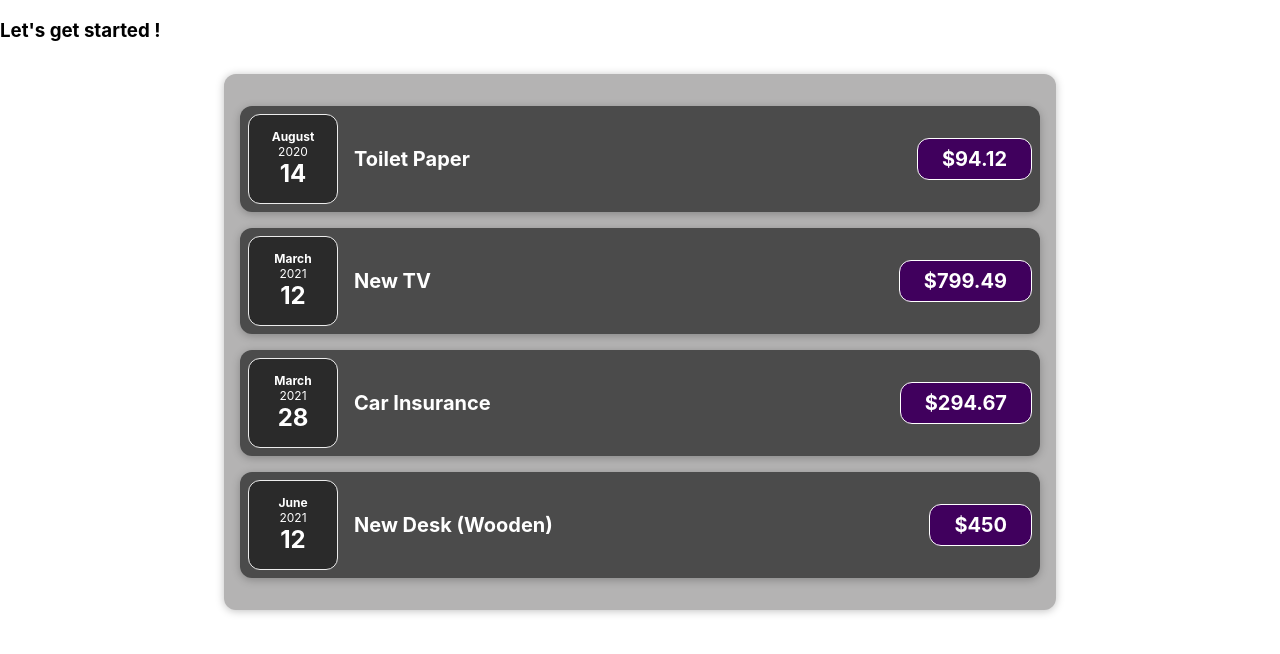
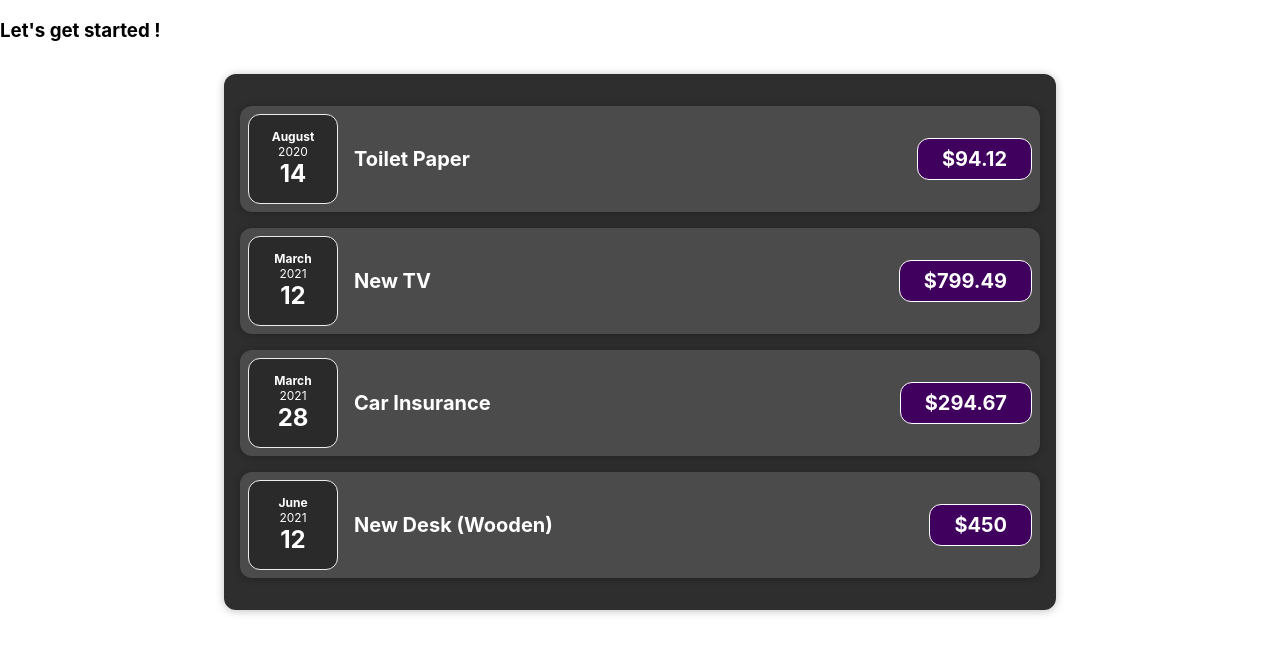
Before and after one commit to duongquang18it3/React-JS-incl-Hooks-React-Router-Redux-, a React (Create React App) app in the folder 03 React basic and working with components/my-react-app/: page / in a window 1280 px wide. Shown: the top 654 px of the page. Built offline with nearby package versions, Linux system fonts and the light colour scheme.

Commit message:
the-concept-of-composition

```diff
--- /dev/null
+++ b/03 React basic and working with components/my-react-app/src/components/Card.css
@@ -0,0 +1,4 @@
+.card {
+  border-radius: 12px;
+  box-shadow: 0 1px 8px rgba(0, 0, 0, 0.25);
+}
--- /dev/null
+++ b/03 React basic and working with components/my-react-app/src/components/Card.js
@@ -0,0 +1,7 @@
+import "./Card.css";
+
+function Card(props) {
+    const classes = 'card '+ props.className
+  return <div className={classes}>{props.children}</div>;
+}
+export default Card;
--- a/03 React basic and working with components/my-react-app/src/components/ExpenseItem.css
+++ b/03 React basic and working with components/my-react-app/src/components/ExpenseItem.css
@@ -2,10 +2,8 @@
   display: flex;
   justify-content: space-between;
   align-items: center;
-  box-shadow: 0 2px 8px rgba(0, 0, 0, 0.25);
   padding: 0.5rem;
   margin: 1rem 0;
-  border-radius: 12px;
   background-color: #4b4b4b;
 }
 
--- a/03 React basic and working with components/my-react-app/src/components/ExpenseItem.js
+++ b/03 React basic and working with components/my-react-app/src/components/ExpenseItem.js
@@ -1,15 +1,16 @@
+import Card from "./Card";
 import ExpenseDate from "./ExpenseDate";
 import "./ExpenseItem.css";
+
 function ExpenseItem(props) {
   return (
-    <div className="expense-item">
-
+    <Card className="expense-item">
       <ExpenseDate date={props.date} />
       <div className="expense-item__description">
         <h2>{props.title}</h2>
         <div className="expense-item__price">${props.amount}</div>
       </div>
-    </div>
+    </Card>
   );
 }
 
--- a/03 React basic and working with components/my-react-app/src/components/Expenses.css
+++ b/03 React basic and working with components/my-react-app/src/components/Expenses.css
@@ -1,9 +1,8 @@
 .expenses {
   padding: 1rem;
-  background-color: rgb(180, 179, 179);
+  background-color: rgb(46, 46, 46);
   margin: 2rem auto;
   width: 50rem;
   max-width: 95%;
-  border-radius: 12px;
-  box-shadow: 0 1px 8px rgba(0, 0, 0, 0.25);
+
 }
--- a/03 React basic and working with components/my-react-app/src/components/Expenses.js
+++ b/03 React basic and working with components/my-react-app/src/components/Expenses.js
@@ -1,9 +1,9 @@
+import Card from "./Card";
 import ExpenseItem from "./ExpenseItem";
 import "./Expenses.css";
 function Expenses(props) {
   return (
-    <div className="expenses">
-
+    <Card className="expenses">
       <ExpenseItem
         title={props.item[0].title}
         amount={props.item[0].amount}
@@ -24,7 +24,7 @@
         amount={props.item[3].amount}
         date={props.item[3].date}
       ></ExpenseItem>
-    </div>
+    </Card>
   );
 }
 export default Expenses;
```
